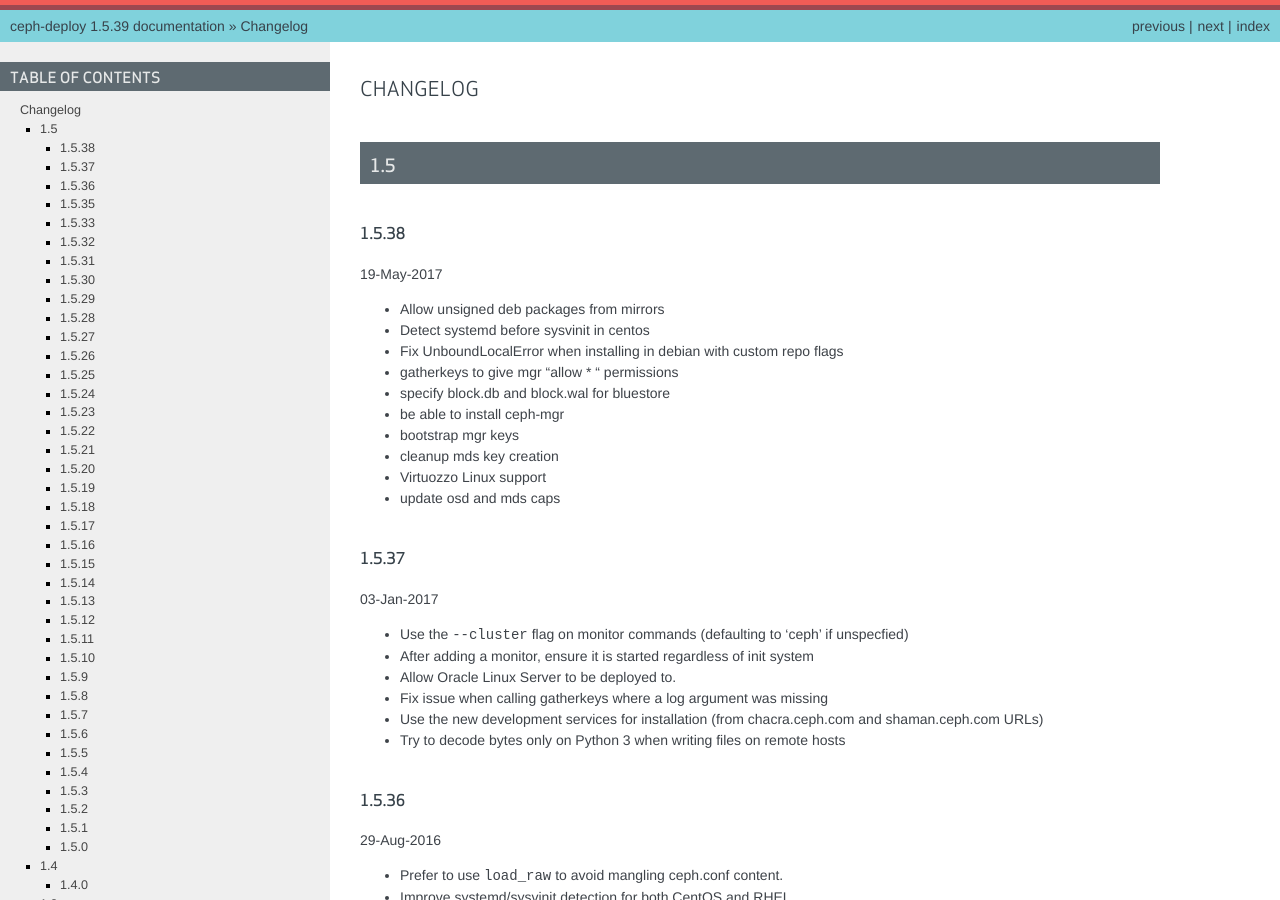
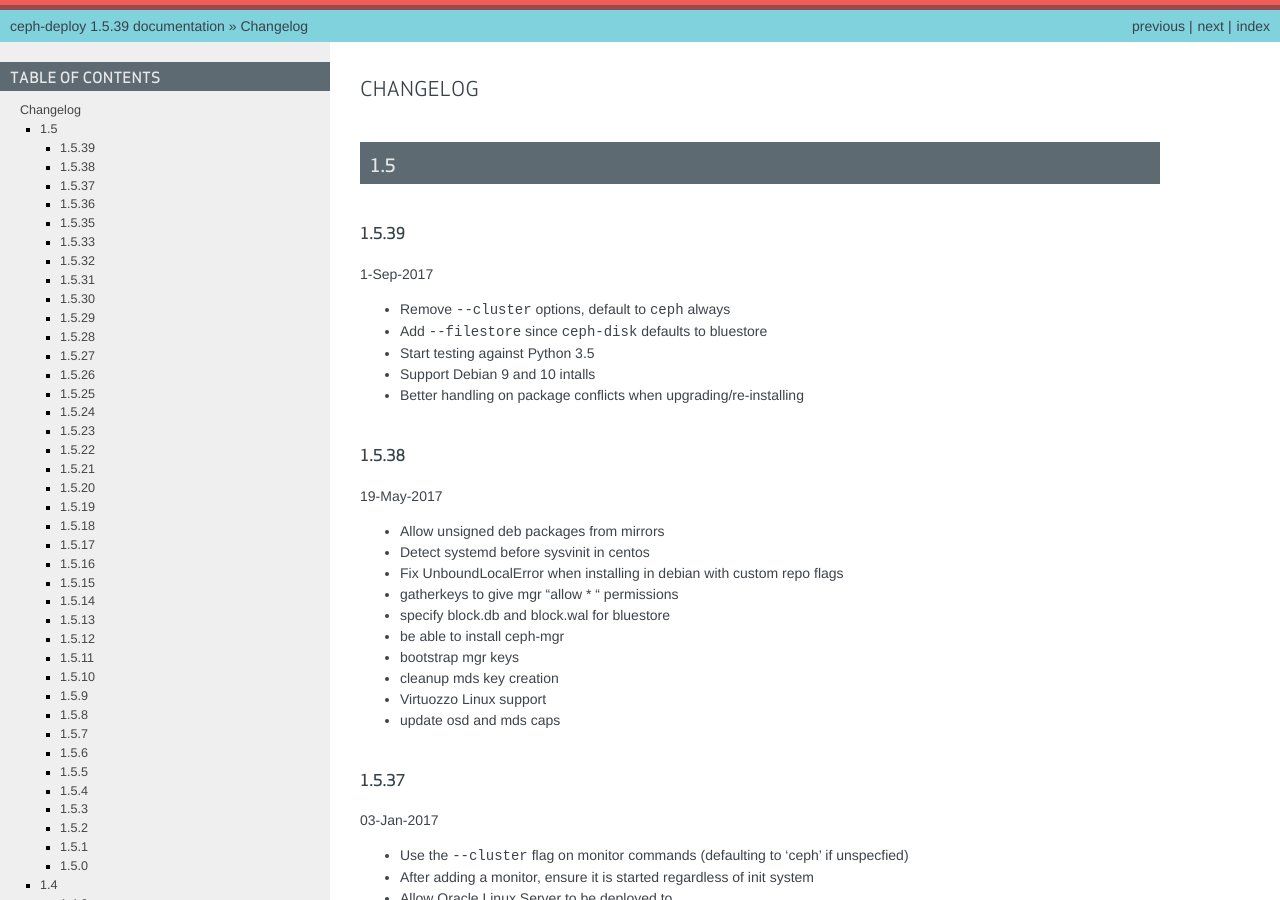
Before and after one commit to ceph/ceph-deploy, a Sphinx documentation site: the page built from docs/source/changelog.rst, in a window 1280 px wide and 900 px high. Built offline with Sphinx 7.4.7, drawn with Linux system fonts in a browser that asks for light colours.

Commit message:
[RM-21213] docs: update the changelog for 1.5.39
Signed-off-by: Alfredo Deza <adeza@redhat.com>

```diff
--- a/docs/source/changelog.rst
+++ b/docs/source/changelog.rst
@@ -3,6 +3,17 @@
 
 1.5
 ---
+
+1.5.39
+^^^^^^
+1-Sep-2017
+
+* Remove ``--cluster`` options, default to ``ceph`` always
+* Add ``--filestore`` since ``ceph-disk`` defaults to bluestore
+* Start testing against Python 3.5
+* Support Debian 9 and 10 intalls
+* Better handling on package conflicts when upgrading/re-installing
+
 
 1.5.38
 ^^^^^^
```
